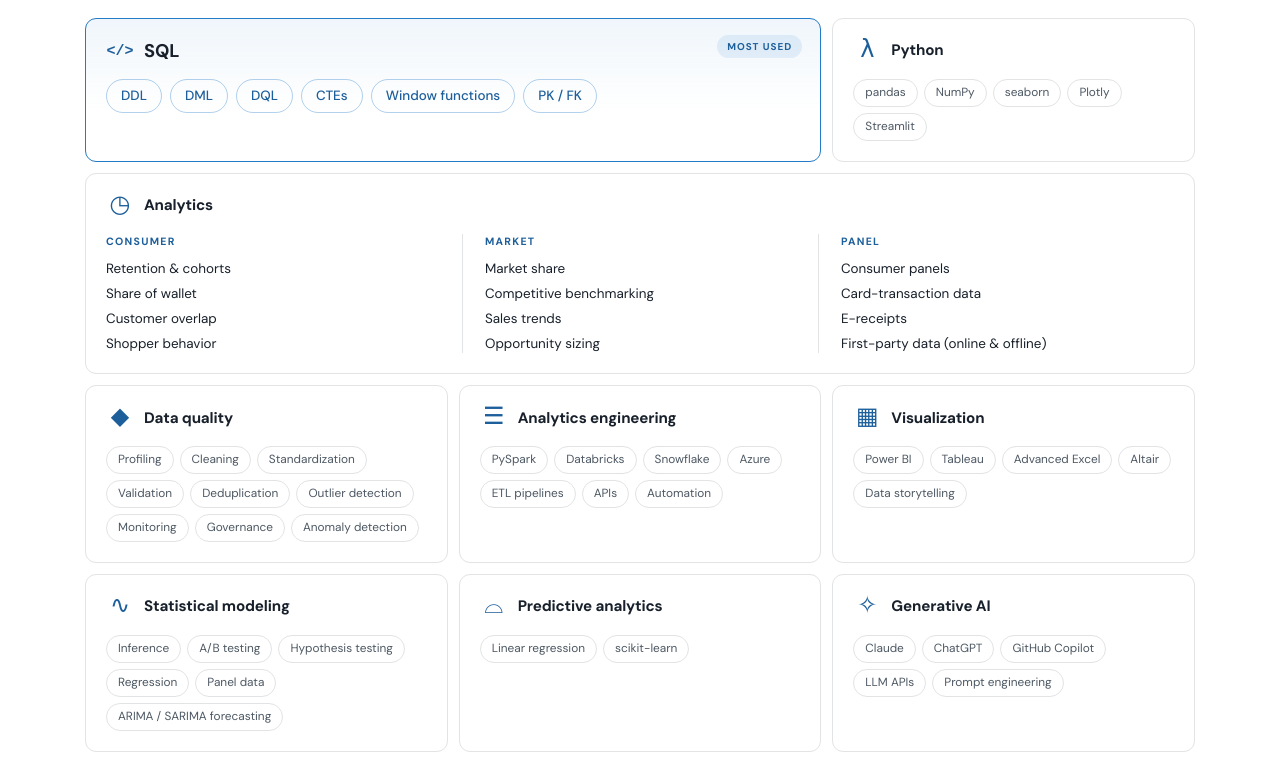
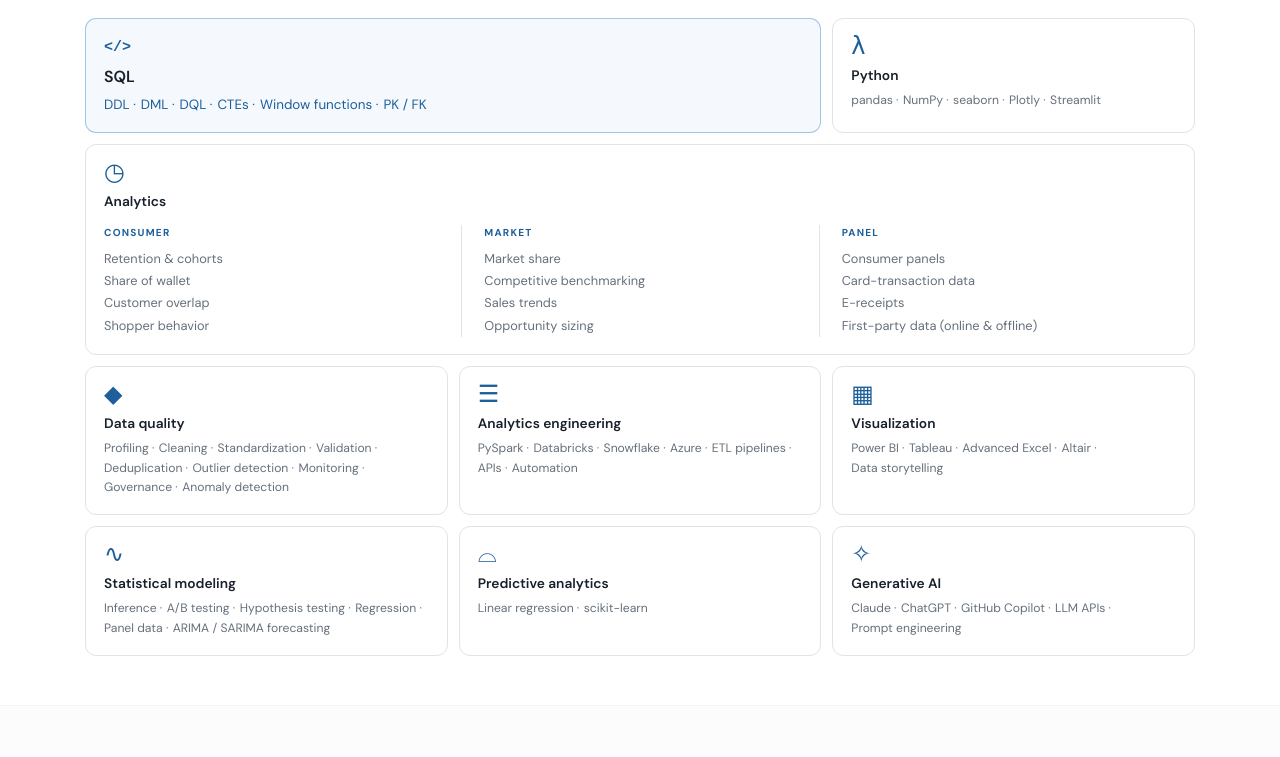
Before and after one commit to miriamgalicia/miriamgalicia.github.io, a plain HTML site: page index.html in a window 1280 px wide. Shown: the part 703-1460 px from the top of the page. Drawn offline with Linux system fonts and the light colour scheme.

Commit message:
Add files via upload

```diff
--- a/index.html
+++ b/index.html
@@ -19,7 +19,7 @@
     // Preserve light mode by default; restore the visitor's own choice.
     try { if (localStorage.getItem('mg-portfolio-theme') === 'dark') document.documentElement.dataset.theme = 'dark'; } catch (e) {}
   </script>
-<link href="./styles.css?v=20261119-toolkit-v3" rel="stylesheet"/>
+<link href="./styles.css?v=20261119-toolkit-v4" rel="stylesheet"/>
 <script defer="" src="./script.js?v=20261109-dark-v1"></script>
 </head>
 <body>
@@ -79,46 +79,20 @@
 </div>
 </div>
 <div aria-label="Skills and tools" class="tk-grid">
-<article class="tk-card tk-wide tk-featured"><span class="tk-badge">Most used</span>
-<div class="tk-head"><span aria-hidden="true" class="tk-icon code-icon">&lt;/&gt;</span><h3 class="tk-title">SQL</h3></div>
-<ul class="tk-tags"><li>DDL</li><li>DML</li><li>DQL</li><li>CTEs</li><li>Window functions</li><li>PK / FK</li></ul>
-</article>
-<article class="tk-card tk-solo">
-<div class="tk-head"><span aria-hidden="true" class="tk-icon">λ</span><h3 class="tk-title">Python</h3></div>
-<ul class="tk-tags"><li>pandas</li><li>NumPy</li><li>seaborn</li><li>Plotly</li><li>Streamlit</li></ul>
-</article>
-<article class="tk-card tk-full">
-<div class="tk-head"><span aria-hidden="true" class="tk-icon">◷</span><h3 class="tk-title">Analytics</h3></div>
+<div class="tk-tile tk-wide tk-sql"><span aria-hidden="true" class="tk-icon code-icon">&lt;/&gt;</span><span class="tk-name">SQL</span><span class="tk-tools"><span class="tk-t">DDL</span> <span class="tk-t">DML</span> <span class="tk-t">DQL</span> <span class="tk-t">CTEs</span> <span class="tk-t">Window functions</span> <span class="tk-t">PK / FK</span></span></div>
+<div class="tk-tile tk-solo"><span aria-hidden="true" class="tk-icon">λ</span><span class="tk-name">Python</span><span class="tk-tools"><span class="tk-t">pandas</span> <span class="tk-t">NumPy</span> <span class="tk-t">seaborn</span> <span class="tk-t">Plotly</span> <span class="tk-t">Streamlit</span></span></div>
+<div class="tk-tile tk-full"><span aria-hidden="true" class="tk-icon">◷</span><span class="tk-name">Analytics</span>
 <div class="tk-groups">
-<div class="tk-group"><h4>Consumer</h4><ul><li>Retention &amp; cohorts</li><li>Share of wallet</li><li>Customer overlap</li><li>Shopper behavior</li></ul></div>
-<div class="tk-group"><h4>Market</h4><ul><li>Market share</li><li>Competitive benchmarking</li><li>Sales trends</li><li>Opportunity sizing</li></ul></div>
-<div class="tk-group"><h4>Panel</h4><ul><li>Consumer panels</li><li>Card-transaction data</li><li>E-receipts</li><li>First-party data (online &amp; offline)</li></ul></div>
-</div>
-</article>
-<article class="tk-card ">
-<div class="tk-head"><span aria-hidden="true" class="tk-icon">◆</span><h3 class="tk-title">Data quality</h3></div>
-<ul class="tk-tags"><li>Profiling</li><li>Cleaning</li><li>Standardization</li><li>Validation</li><li>Deduplication</li><li>Outlier detection</li><li>Monitoring</li><li>Governance</li><li>Anomaly detection</li></ul>
-</article>
-<article class="tk-card ">
-<div class="tk-head"><span aria-hidden="true" class="tk-icon">☰</span><h3 class="tk-title">Analytics engineering</h3></div>
-<ul class="tk-tags"><li>PySpark</li><li>Databricks</li><li>Snowflake</li><li>Azure</li><li>ETL pipelines</li><li>APIs</li><li>Automation</li></ul>
-</article>
-<article class="tk-card ">
-<div class="tk-head"><span aria-hidden="true" class="tk-icon">▦</span><h3 class="tk-title">Visualization</h3></div>
-<ul class="tk-tags"><li>Power BI</li><li>Tableau</li><li>Advanced Excel</li><li>Altair</li><li>Data storytelling</li></ul>
-</article>
-<article class="tk-card ">
-<div class="tk-head"><span aria-hidden="true" class="tk-icon">∿</span><h3 class="tk-title">Statistical modeling</h3></div>
-<ul class="tk-tags"><li>Inference</li><li>A/B testing</li><li>Hypothesis testing</li><li>Regression</li><li>Panel data</li><li>ARIMA / SARIMA forecasting</li></ul>
-</article>
-<article class="tk-card ">
-<div class="tk-head"><span aria-hidden="true" class="tk-icon">⌓</span><h3 class="tk-title">Predictive analytics</h3></div>
-<ul class="tk-tags"><li>Linear regression</li><li>scikit-learn</li></ul>
-</article>
-<article class="tk-card ">
-<div class="tk-head"><span aria-hidden="true" class="tk-icon">✧</span><h3 class="tk-title">Generative AI</h3></div>
-<ul class="tk-tags"><li>Claude</li><li>ChatGPT</li><li>GitHub Copilot</li><li>LLM APIs</li><li>Prompt engineering</li></ul>
-</article>
+<div class="tk-group"><span class="tk-label">Consumer</span><span class="tk-list">Retention &amp; cohorts<br/>Share of wallet<br/>Customer overlap<br/>Shopper behavior</span></div>
+<div class="tk-group"><span class="tk-label">Market</span><span class="tk-list">Market share<br/>Competitive benchmarking<br/>Sales trends<br/>Opportunity sizing</span></div>
+<div class="tk-group"><span class="tk-label">Panel</span><span class="tk-list">Consumer panels<br/>Card-transaction data<br/>E-receipts<br/>First-party data (online &amp; offline)</span></div>
+</div></div>
+<div class="tk-tile "><span aria-hidden="true" class="tk-icon">◆</span><span class="tk-name">Data quality</span><span class="tk-tools"><span class="tk-t">Profiling</span> <span class="tk-t">Cleaning</span> <span class="tk-t">Standardization</span> <span class="tk-t">Validation</span> <span class="tk-t">Deduplication</span> <span class="tk-t">Outlier detection</span> <span class="tk-t">Monitoring</span> <span class="tk-t">Governance</span> <span class="tk-t">Anomaly detection</span></span></div>
+<div class="tk-tile "><span aria-hidden="true" class="tk-icon">☰</span><span class="tk-name">Analytics engineering</span><span class="tk-tools"><span class="tk-t">PySpark</span> <span class="tk-t">Databricks</span> <span class="tk-t">Snowflake</span> <span class="tk-t">Azure</span> <span class="tk-t">ETL pipelines</span> <span class="tk-t">APIs</span> <span class="tk-t">Automation</span></span></div>
+<div class="tk-tile "><span aria-hidden="true" class="tk-icon">▦</span><span class="tk-name">Visualization</span><span class="tk-tools"><span class="tk-t">Power BI</span> <span class="tk-t">Tableau</span> <span class="tk-t">Advanced Excel</span> <span class="tk-t">Altair</span> <span class="tk-t">Data storytelling</span></span></div>
+<div class="tk-tile "><span aria-hidden="true" class="tk-icon">∿</span><span class="tk-name">Statistical modeling</span><span class="tk-tools"><span class="tk-t">Inference</span> <span class="tk-t">A/B testing</span> <span class="tk-t">Hypothesis testing</span> <span class="tk-t">Regression</span> <span class="tk-t">Panel data</span> <span class="tk-t">ARIMA / SARIMA forecasting</span></span></div>
+<div class="tk-tile "><span aria-hidden="true" class="tk-icon">⌓</span><span class="tk-name">Predictive analytics</span><span class="tk-tools"><span class="tk-t">Linear regression</span> <span class="tk-t">scikit-learn</span></span></div>
+<div class="tk-tile "><span aria-hidden="true" class="tk-icon">✧</span><span class="tk-name">Generative AI</span><span class="tk-tools"><span class="tk-t">Claude</span> <span class="tk-t">ChatGPT</span> <span class="tk-t">GitHub Copilot</span> <span class="tk-t">LLM APIs</span> <span class="tk-t">Prompt engineering</span></span></div>
 </div>
 </div>
 </section>
--- a/styles.css
+++ b/styles.css
@@ -739,60 +739,52 @@ dialog ul { padding-left: 20px; }
 }
 
 /* ============================================================
-   Toolkit v3 — bento cards with tags, featured SQL, grouped Analytics
+   Toolkit v4 — same tile language as the rest of the page:
+   blue glyph on top, bold label, quiet line of tools underneath.
    ============================================================ */
 .tk-grid { margin-top: 24px; display: grid; gap: 11px; grid-template-columns: repeat(3, minmax(0, 1fr)); }
-.tk-card {
-  position: relative; display: flex; flex-direction: column; gap: 14px; min-width: 0;
-  padding: 18px 20px 20px; border: 1px solid var(--line); border-radius: 11px; background: var(--paper);
+.tk-tile {
+  display: flex; flex-direction: column; align-items: flex-start; gap: 6px; min-width: 0;
+  padding: 16px 18px 17px; border: 1px solid var(--line); border-radius: 11px; background: var(--paper);
 }
 .tk-wide { grid-column: span 2; }
 .tk-full { grid-column: 1 / -1; }
-.tk-head { display: flex; align-items: center; gap: 10px; }
-.tk-icon { display: inline-flex; align-items: center; justify-content: center; width: 28px; height: 28px; font-family: var(--hand-font); font-size: 1.5rem; line-height: 1; color: var(--blue-dark); }
+.tk-icon { display: inline-flex; align-items: center; height: 26px; font-family: var(--hand-font); font-size: 1.5rem; line-height: 1; color: var(--blue-dark); }
 .tk-icon.code-icon { font-family: ui-monospace, monospace; font-size: .94rem; font-weight: 700; }
-.tk-title { margin: 0; font-size: .95rem; font-weight: 650; letter-spacing: -.01em; color: var(--ink); }
-.tk-tags { display: flex; flex-wrap: wrap; gap: 6px; margin: 0; padding: 0; list-style: none; }
-.tk-tags li { font-size: .74rem; line-height: 1; padding: 7px 11px; border: 1px solid var(--line); border-radius: 999px; color: #4d5863; }
+.tk-name { font-size: .86rem; font-weight: 600; color: var(--ink); line-height: 1.3; }
+.tk-tools { font-size: .76rem; line-height: 1.6; color: var(--muted); }
 
-/* SQL: the one I use the most */
-.tk-featured { border-color: var(--blue); background: linear-gradient(180deg, rgba(36,123,200,.07), rgba(36,123,200,0) 65%), var(--paper); }
-.tk-featured .tk-title { font-size: 1.15rem; }
-.tk-featured .tk-tags { gap: 8px; }
-.tk-featured .tk-tags li { font-size: .84rem; padding: 9px 14px; border-color: rgba(36,123,200,.35); color: var(--blue-dark); font-weight: 500; }
-.tk-badge { position: absolute; top: 16px; right: 18px; font-size: .62rem; font-weight: 700; letter-spacing: .1em; text-transform: uppercase; color: var(--blue-dark); background: rgba(36,123,200,.1); padding: 4px 10px; border-radius: 999px; }
+/* SQL: a quiet blue tint, no badge */
+.tk-sql { background: rgba(36,123,200,.045); border-color: rgba(36,123,200,.4); }
+.tk-sql .tk-name { font-size: 1rem; }
+.tk-sql .tk-tools { font-size: .84rem; color: var(--blue-dark); }
 
 /* Analytics: Consumer | Market | Panel */
-.tk-groups { display: grid; grid-template-columns: repeat(3, minmax(0, 1fr)); }
-.tk-group { padding: 0 22px; border-left: 1px solid var(--line); }
+.tk-groups { display: grid; grid-template-columns: repeat(3, minmax(0, 1fr)); width: 100%; margin-top: 8px; }
+.tk-group { display: flex; flex-direction: column; gap: 7px; padding: 0 22px; border-left: 1px solid var(--line); }
 .tk-group:first-child { padding-left: 0; border-left: 0; }
-.tk-group:last-child { padding-right: 0; }
-.tk-group h4 { margin: 0 0 10px; font-size: .66rem; font-weight: 700; letter-spacing: .12em; text-transform: uppercase; color: var(--blue-dark); }
-.tk-group ul { margin: 0; padding: 0; list-style: none; display: grid; gap: 7px; }
-.tk-group li { font-size: .84rem; line-height: 1.35; color: var(--ink); }
+.tk-label { font-size: .63rem; font-weight: 700; letter-spacing: .12em; text-transform: uppercase; color: var(--blue-dark); }
+.tk-list { font-size: .8rem; line-height: 1.75; color: var(--muted); }
 
-/* dark mode */
-[data-theme="dark"] .tk-card { background: #1b1d20; border-color: #36393d; }
-[data-theme="dark"] .tk-featured { border-color: var(--blue); background: linear-gradient(180deg, rgba(77,160,235,.12), rgba(77,160,235,0) 65%), #1b1d20; }
-[data-theme="dark"] .tk-icon, [data-theme="dark"] .tk-group h4 { color: var(--blue); }
-[data-theme="dark"] .tk-tags li { color: #b9c0c7; border-color: #36393d; }
-[data-theme="dark"] .tk-featured .tk-tags li { color: var(--blue); border-color: rgba(77,160,235,.45); }
-[data-theme="dark"] .tk-badge { color: var(--blue); background: rgba(77,160,235,.14); }
+[data-theme="dark"] .tk-tile { background: #1b1d20; border-color: #36393d; }
+[data-theme="dark"] .tk-sql { background: rgba(77,160,235,.07); border-color: rgba(77,160,235,.5); }
+[data-theme="dark"] .tk-icon, [data-theme="dark"] .tk-label, [data-theme="dark"] .tk-sql .tk-tools { color: var(--blue); }
+[data-theme="dark"] .tk-tools, [data-theme="dark"] .tk-list { color: #b9c0c7; }
 [data-theme="dark"] .tk-group { border-color: #36393d; }
-[data-theme="dark"] .tk-group li { color: #d9dee3; }
 
-/* tablet: two columns */
 @media (max-width: 900px) {
   .tk-grid { grid-template-columns: repeat(2, minmax(0, 1fr)); }
   .tk-wide, .tk-solo { grid-column: 1 / -1; }
 }
-/* phone: one column, Analytics groups stack */
-@media (max-width: 630px) {
+@media (max-width: 560px) {
   .tk-grid { grid-template-columns: 1fr; gap: 9px; margin-top: 17px; }
-  .tk-card { padding: 16px 16px 18px; }
+  .tk-tile { padding: 14px 16px 15px; }
   .tk-groups { grid-template-columns: 1fr; }
-  .tk-group, .tk-group:first-child, .tk-group:last-child { padding: 14px 0 0; margin-top: 14px; border-left: 0; border-top: 1px solid var(--line); }
-  .tk-group:first-child { padding-top: 0; margin-top: 0; border-top: 0; }
+  .tk-group, .tk-group:first-child { padding: 12px 0 0; margin-top: 12px; border-left: 0; border-top: 1px solid var(--line); }
+  .tk-group:first-child { padding-top: 0; margin-top: 4px; border-top: 0; }
   [data-theme="dark"] .tk-group { border-color: #36393d; }
-  .tk-badge { top: 14px; right: 14px; }
 }
+
+/* keep the separator dot attached to the previous tool, never at the start of a line */
+.tk-t { white-space: nowrap; }
+.tk-t:not(:last-child)::after { content: " ·"; margin-right: .1em; }
```
